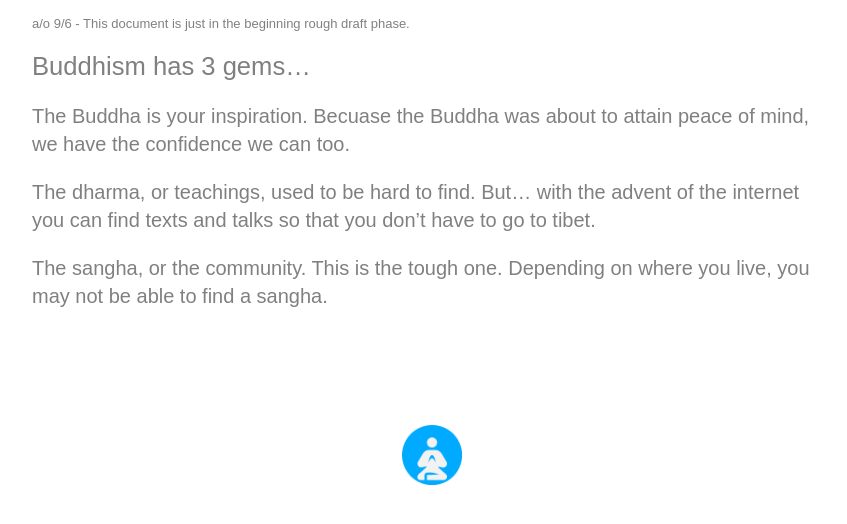
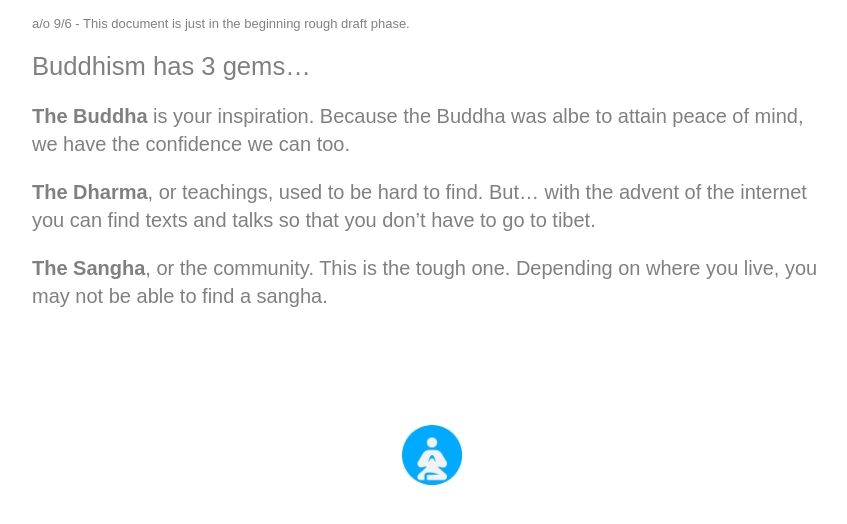
Before and after one commit to StarbucksSangha/StarbucksSangha, a Jekyll site: the page built from info.md, in a window 1280 px wide. Shown: the top 524 px of the page, without its empty margins (208-1055 px from the left). Built offline with Jekyll 4.4.1, drawn with Linux system fonts in a browser that asks for light colours.

Commit message:
Update info.md

```diff
--- a/info.md
+++ b/info.md
@@ -8,8 +8,8 @@
 
 ## Buddhism has 3 gems...
 
-The Buddha is your inspiration. Becuase the Buddha was about to attain peace of mind, we have the confidence we can too.
+<b>The Buddha</b> is your inspiration. Because the Buddha was albe to attain peace of mind, we have the confidence we can too.
 
-The dharma, or teachings, used to be hard to find. But... with the advent of the internet you can find texts and talks so that you don't have to go to tibet.
+<b>The Dharma</b>, or teachings, used to be hard to find. But... with the advent of the internet you can find texts and talks so that you don't have to go to tibet.
 
-The sangha, or the community. This is the tough one. Depending on where you live, you may not be able to find a sangha.
+<b>The Sangha</b>, or the community. This is the tough one. Depending on where you live, you may not be able to find a sangha.
```
